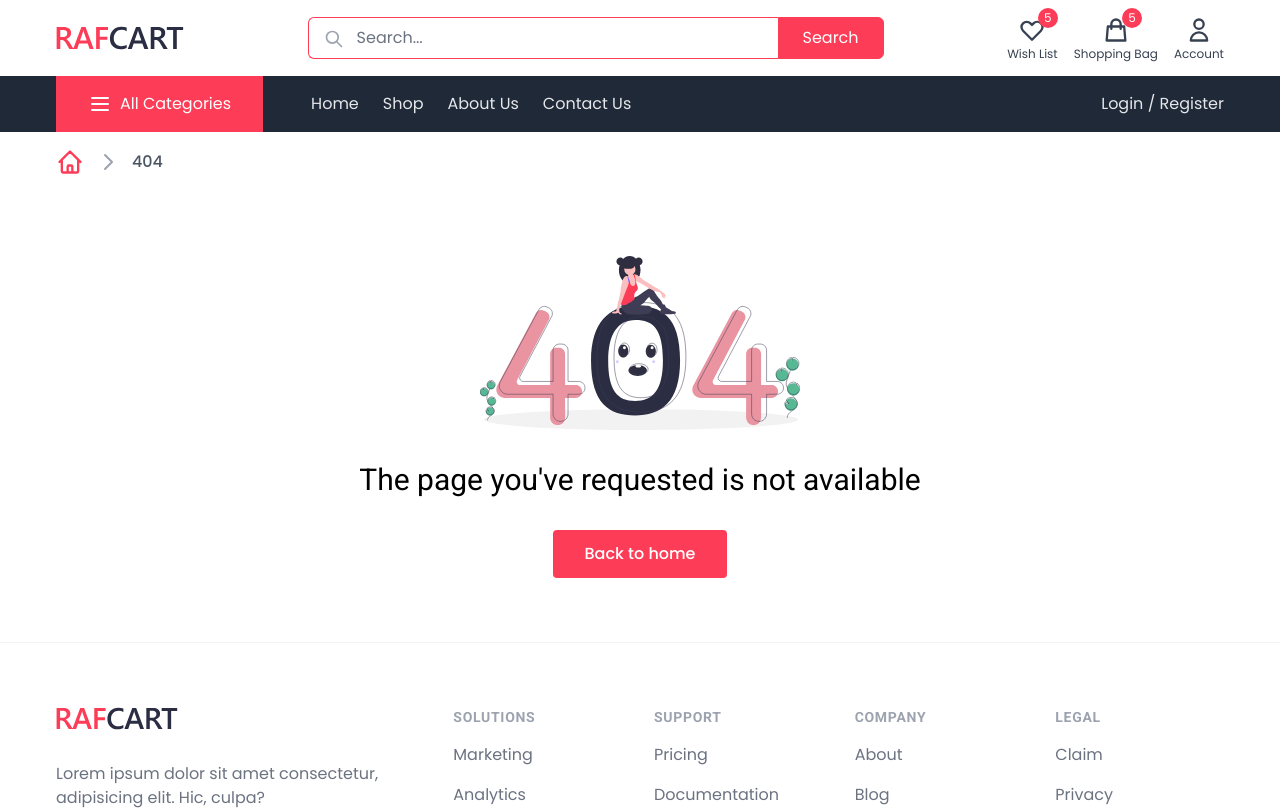
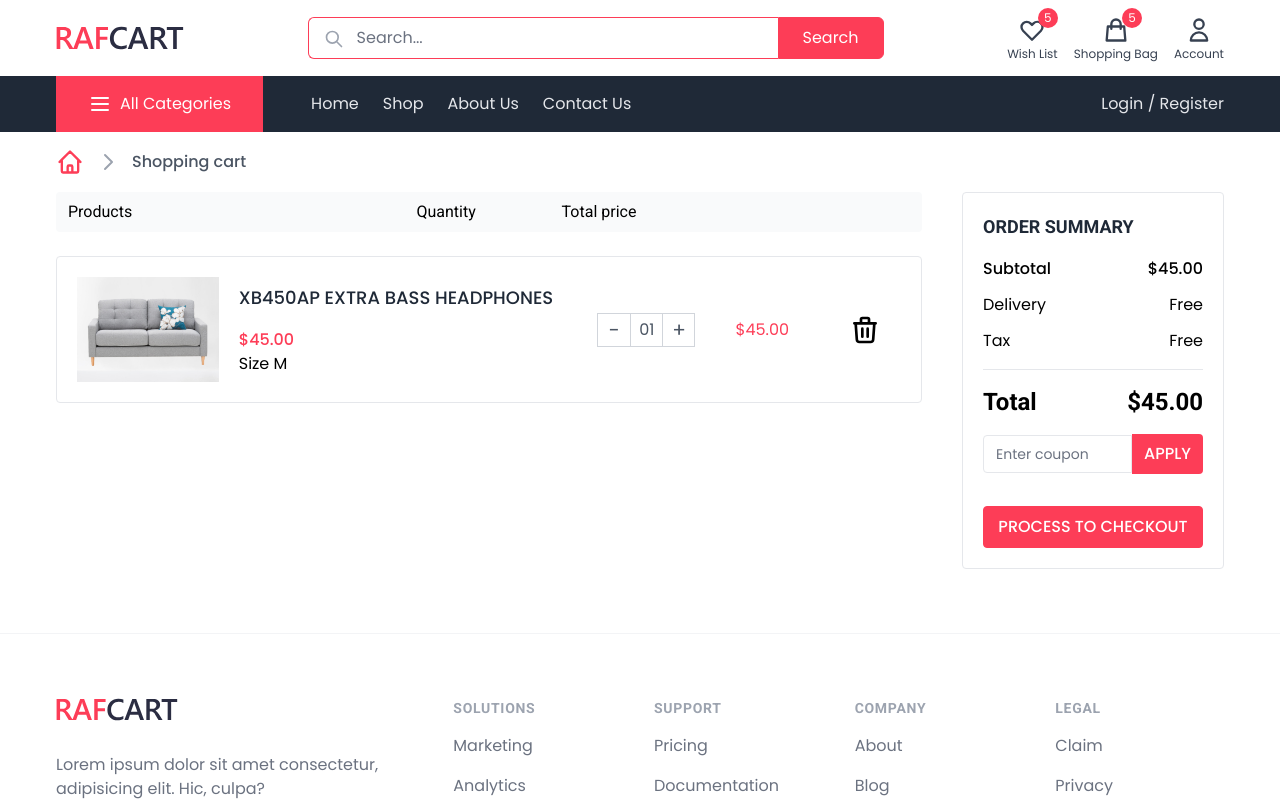
Before and after one commit to MuttakinHasib/refcart, a Next.js app: page /cart in a window 1280 px wide. Before the commit this address had no page. Shown: the top 810 px of the page. Built offline with nearby package versions, Linux system fonts and the light colour scheme.

Commit message:
added cart page & order summary component :zap:

```diff
--- a/src/components/Shared/BreadCrumbs.js
+++ b/src/components/Shared/BreadCrumbs.js
@@ -61,8 +61,8 @@ const BreadCrumbs = ({ items }) => {
                   />
                 </svg>
               </div>
-              <Link href={`/${item.toLowerCase()}`}>
-                <a className='text-primary font-medium'>{item}</a>
+              <Link href={`/${item.url}`}>
+                <a className='text-primary font-medium'>{item.title}</a>
               </Link>
             </>
           )}
--- /dev/null
+++ b/src/components/Shared/Button.js
@@ -0,0 +1,12 @@
+const Button = ({ label, block, onClick }) => {
+  return (
+    <button
+      className={`focus:outline-none uppercase font-medium rounded border border-primary w-full py-2 flex items-center justify-center space-x-2 bg-primary text-white hover:text-primary hover:bg-transparent transition`}
+      {...{ onClick }}
+    >
+      {label}
+    </button>
+  );
+};
+
+export default Button;
--- /dev/null
+++ b/src/components/Shared/CartSummary.js
@@ -0,0 +1,44 @@
+import Button from './Button';
+
+const CartSummary = () => {
+  return (
+    <div className='border border-gray-200 p-5 rounded'>
+      <h3 className='text-lg mb-4 text-gray-800 font-semibold uppercase'>
+        Order summary
+      </h3>
+      <div className='space-y-3'>
+        <div className='flex items-center justify-between'>
+          <p className='font-medium'>Subtotal</p>
+          <p className='font-medium'>$45.00</p>
+        </div>
+        <div className='flex items-center justify-between'>
+          <p>Delivery</p>
+          <p>Free</p>
+        </div>
+        <div className='flex items-center justify-between'>
+          <p>Tax</p>
+          <p>Free</p>
+        </div>
+      </div>
+      <h2 className='my-4 pt-4 text-2xl font-semibold border-t border-gray-200 flex items-center justify-between'>
+        <span>Total</span>
+        <span>$45.00</span>
+      </h2>
+      <div className='flex items-center mb-8'>
+        <input
+          type='text'
+          className='flex-1 py-2 text-sm w-full border border-gray-200 rounded-l'
+          placeholder='Enter coupon'
+        />
+        <button className='bg-primary text-white font-medium py-2 px-3 rounded-r uppercase'>
+          Apply
+        </button>
+      </div>
+      <button className='focus:outline-none uppercase font-medium rounded border border-primary w-full py-2 flex items-center justify-center space-x-2 bg-primary text-white hover:text-primary hover:bg-transparent transition'>
+        Process to checkout
+      </button>
+    </div>
+  );
+};
+
+export default CartSummary;
--- /dev/null
+++ b/src/components/Shared/QuantityButton.js
@@ -0,0 +1,23 @@
+const QuantityButton = ({ quantity, decrement, increment }) => {
+  return (
+    <div className='flex border border-gray-300 text-gray-600 divide-x divide-gray-300 w-max'>
+      <button
+        className='h-8 w-8 text-xl flex items-center justify-center select-none focus:outline-none'
+        onClick={decrement}
+      >
+        -
+      </button>
+      <div className='h-8 px-2 text-base flex items-center justify-center'>
+        {quantity}
+      </div>
+      <button
+        className='h-8 w-8 text-xl flex items-center justify-center select-none focus:outline-none'
+        onClick={increment}
+      >
+        +
+      </button>
+    </div>
+  );
+};
+
+export default QuantityButton;
--- a/src/components/index.js
+++ b/src/components/index.js
@@ -1,6 +1,9 @@
 export { default as Layout } from './Layout';
 export { default as Slider } from './Slider';
+export { default as Button } from './Shared/Button';
+export { default as QuantityButton } from './Shared/QuantityButton';
 export { default as BreadCrumbs } from './Shared/BreadCrumbs';
+export { default as CartSummary } from './Shared/CartSummary';
 export { default as SideBar } from './ShopPage/SideBar';
 export { default as ProductItem } from './Shared/ProductItem';
 export { default as ProductSize } from './Shared/ProductSize';
--- /dev/null
+++ b/src/pages/cart.js
@@ -0,0 +1,54 @@
+import Link from 'next/link';
+import { TrashIcon } from '@heroicons/react/outline';
+import { BreadCrumbs, CartSummary, QuantityButton } from '@components/index';
+
+const Cart = () => {
+  return (
+    <>
+      <BreadCrumbs items={['Shopping cart']} />
+      <div className='container grid lg:grid-cols-12 gap-10 pb-16'>
+        <div className='lg:col-span-8 xl:col-span-9'>
+          <h1 className='py-2 px-3 bg-gray-50 rounded flex items-center'>
+            <span className='w-3/5'>Products</span>
+            <span className='w-3/12'>Quantity</span>
+            <span className='w-3/5'>Total price</span>
+          </h1>
+          <div className='border border-gray-200 p-5 mt-6 rounded flex flex-col md:flex-row gap-5 md:items-center justify-between'>
+            <div className='flex flex-col sm:flex-row gap-5 sm:items-center'>
+              <div className='sm:max-w-[150px]'>
+                <img
+                  src='/images/products/product1.jpg'
+                  alt=''
+                  className='w-full sm:max-h-[105px]'
+                />
+              </div>
+              <div className='max-w-sm'>
+                <Link href='/product/1'>
+                  <a className='text-lg block mb-4 font-medium uppercase text-gray-800 hover:text-primary transition'>
+                    XB450AP Extra Bass Headphones
+                  </a>
+                </Link>
+                <p className='text-base font-medium text-primary'>$45.00</p>
+                <p className='text-base'>Size M</p>
+              </div>
+            </div>
+            <div className='flex items-center justify-between'>
+              <QuantityButton quantity='01' />
+              <div className='mx-auto'>
+                <p className='text-primary px-4 md:px-10'>$45.00</p>
+              </div>
+              <button className='px-5 py-3 hover:text-primary transition'>
+                <TrashIcon className='w-8 h-8' />
+              </button>
+            </div>
+          </div>
+        </div>
+        <div className='lg:col-span-4 xl:col-span-3'>
+          <CartSummary />
+        </div>
+      </div>
+    </>
+  );
+};
+
+export default Cart;
--- a/src/pages/product/[id].js
+++ b/src/pages/product/[id].js
@@ -1,7 +1,12 @@
 import { useRef } from 'react';
 import Image from 'next/image';
 import Slider from 'react-slick';
-import { BreadCrumbs, ProductColor, ProductSize } from '@components/index';
+import {
+  BreadCrumbs,
+  ProductColor,
+  ProductSize,
+  QuantityButton,
+} from '@components/index';
 import { Facebook, Twitter } from '@icons-pack/react-simple-icons';
 import { product } from '@configs/static';
 
@@ -42,7 +47,8 @@ const ProductDetails = () => {
 
   return (
     <>
-      <BreadCrumbs items={['Shop', 'Something']} />
+      <BreadCrumbs items={[{ title: 'Shop', url: 'shop' }, 'Something']} />
+
       <div className='container grid grid-cols-1 lg:grid-cols-2 gap-8'>
         <div>
           <Slider
@@ -54,13 +60,7 @@ const ProductDetails = () => {
           >
             {product.images.map((image, index) => (
               <div key={index} className='focus:outline-none px-2 md:p-3'>
-                <Image
-                  src={image}
-                  alt=''
-                  width={1080}
-                  height={800}
-                  priority
-                />
+                <Image src={image} alt='' width={1080} height={800} priority />
               </div>
             ))}
           </Slider>
@@ -189,17 +189,7 @@ const ProductDetails = () => {
             <h2 className='text-lg text-gray-800 mb-3 tracking-wider font-medium'>
               Quantity
             </h2>
-            <div className='flex border border-gray-300 text-gray-600 divide-x divide-gray-300 w-max'>
-              <button className='h-8 w-8 text-xl flex items-center justify-center select-none focus:outline-none'>
-                -
-              </button>
-              <div className='h-8 px-2 text-base flex items-center justify-center'>
-                04
-              </div>
-              <button className='h-8 w-8 text-xl flex items-center justify-center select-none focus:outline-none'>
-                +
-              </button>
-            </div>
+            <QuantityButton quantity='01' />
           </div>
           {/* Quantity End */}
           <div className='flex flex-col sm:flex-row gap-3 border-b border-gray-200 pb-5 mt-6'>
--- a/src/styles/globals.css
+++ b/src/styles/globals.css
@@ -51,4 +51,7 @@
     @apply border-4 border-solid border-primary !important;
   }
 
+  button {
+    @apply focus:outline-none;
+  }
 }
```
